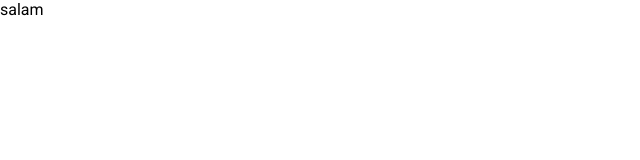
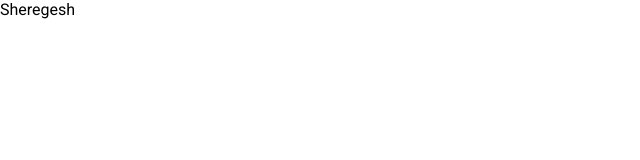
Before and after one commit to shtrnk/Sheregesh, a plain HTML site: page index.html in a window 1280 px wide. Shown: the full height of the page, 0-640 px from the left. Drawn offline with Linux system fonts and the light colour scheme.

Commit message:
Update index.html

```diff
--- a/index.html
+++ b/index.html
@@ -11,6 +11,6 @@
     <title>CRSheregesh</title>
 </head>
 <body>
-    salam
+    Sheregesh
 </body>
 </html>
```
